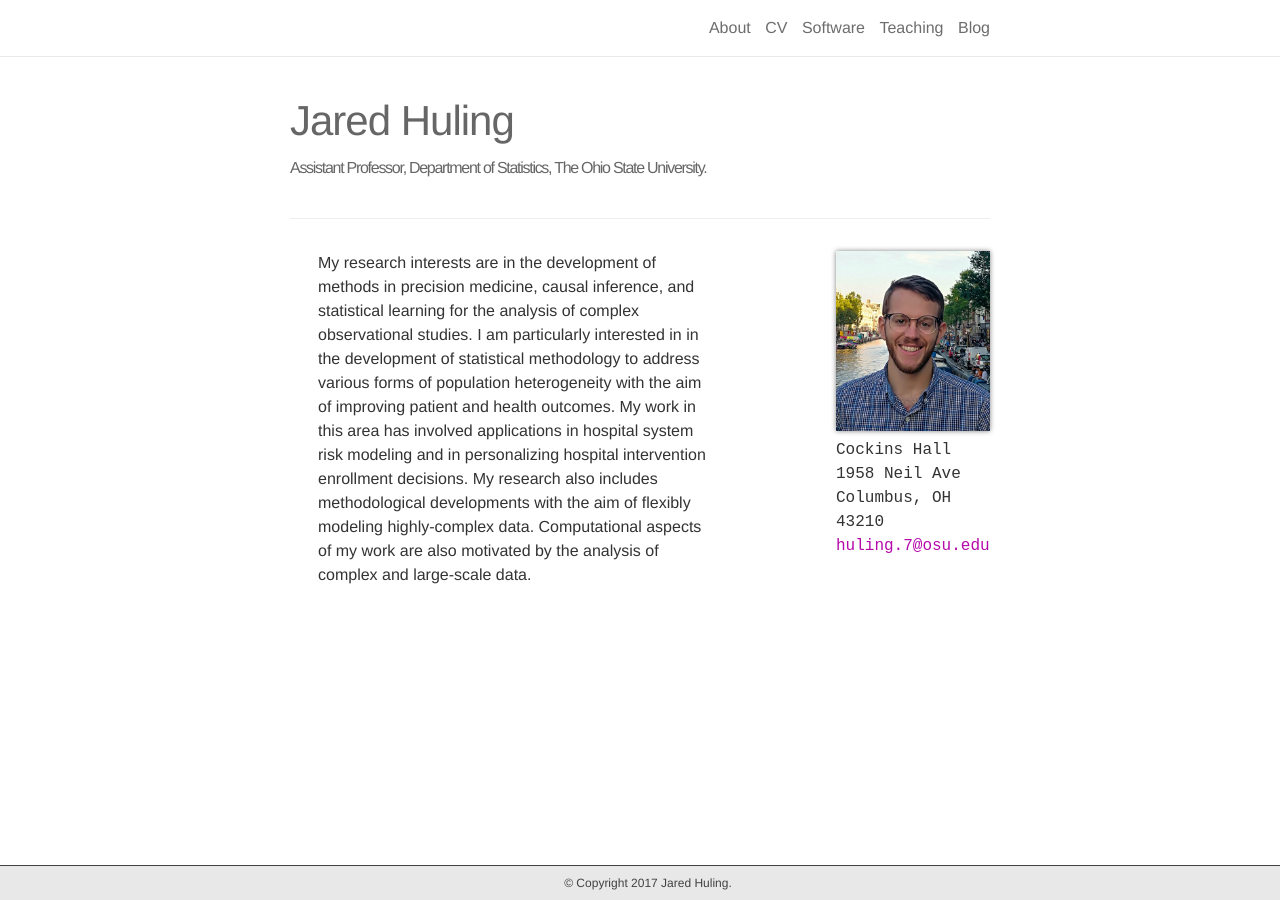
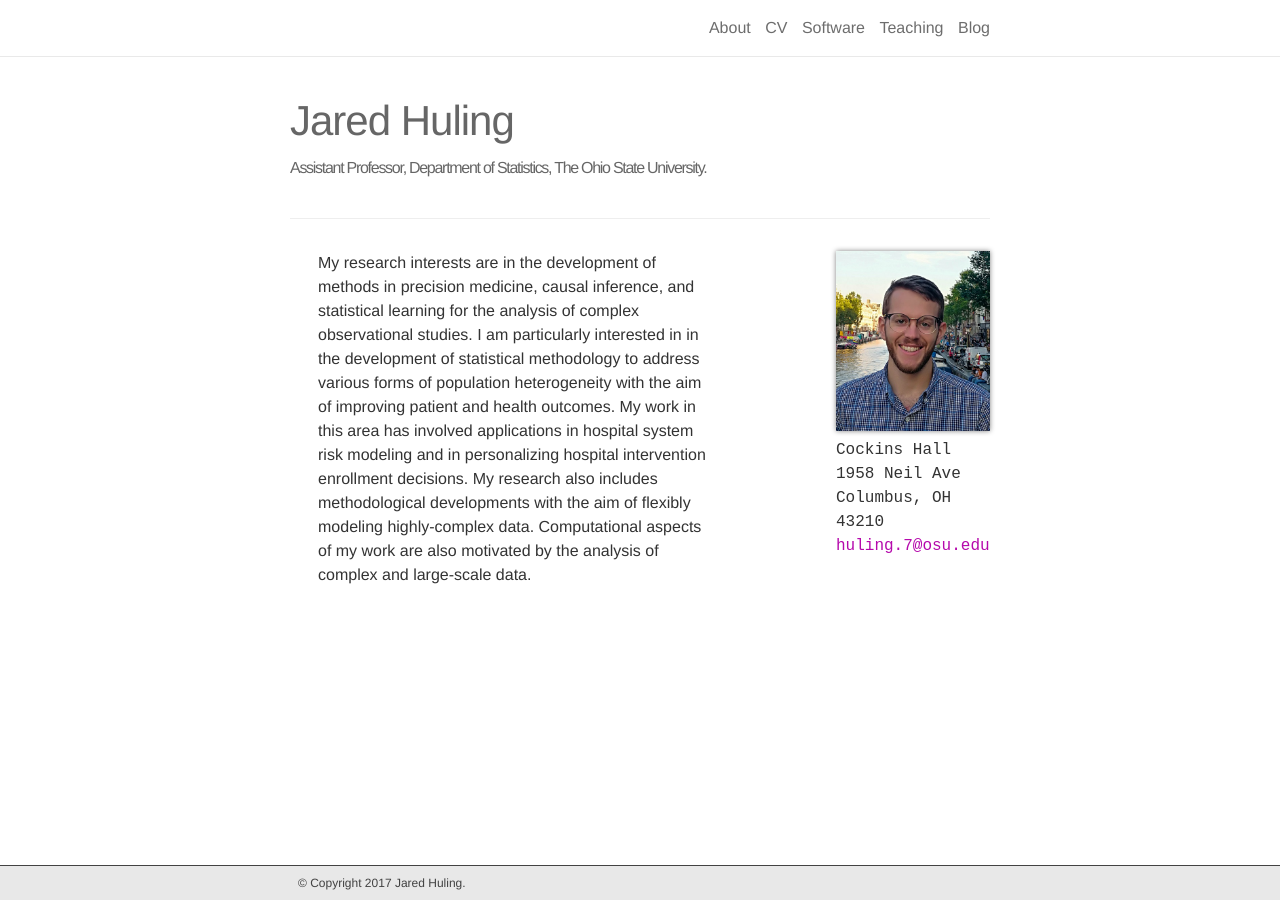
Before and after one commit to jaredhuling/jaredhuling.github.io, a Jekyll site: the page built from _pages/about.md, in a window 1280 px wide. Built offline with Jekyll 4.4.1, drawn with Linux system fonts in a browser that asks for light colours; nearby versions of some CDN libraries.

Commit message:
rem center align footer

```diff
--- a/_sass/_footer.scss
+++ b/_sass/_footer.scss
@@ -25,7 +25,7 @@ footer {
   font-size: $footer-font-size;
   font-weight: $footer-font-weight;
   padding: $footer-padding;
-  text-align: center;
+  #text-align: center;
   position: fixed;
     left: 0px;
     bottom: 0px;
```
